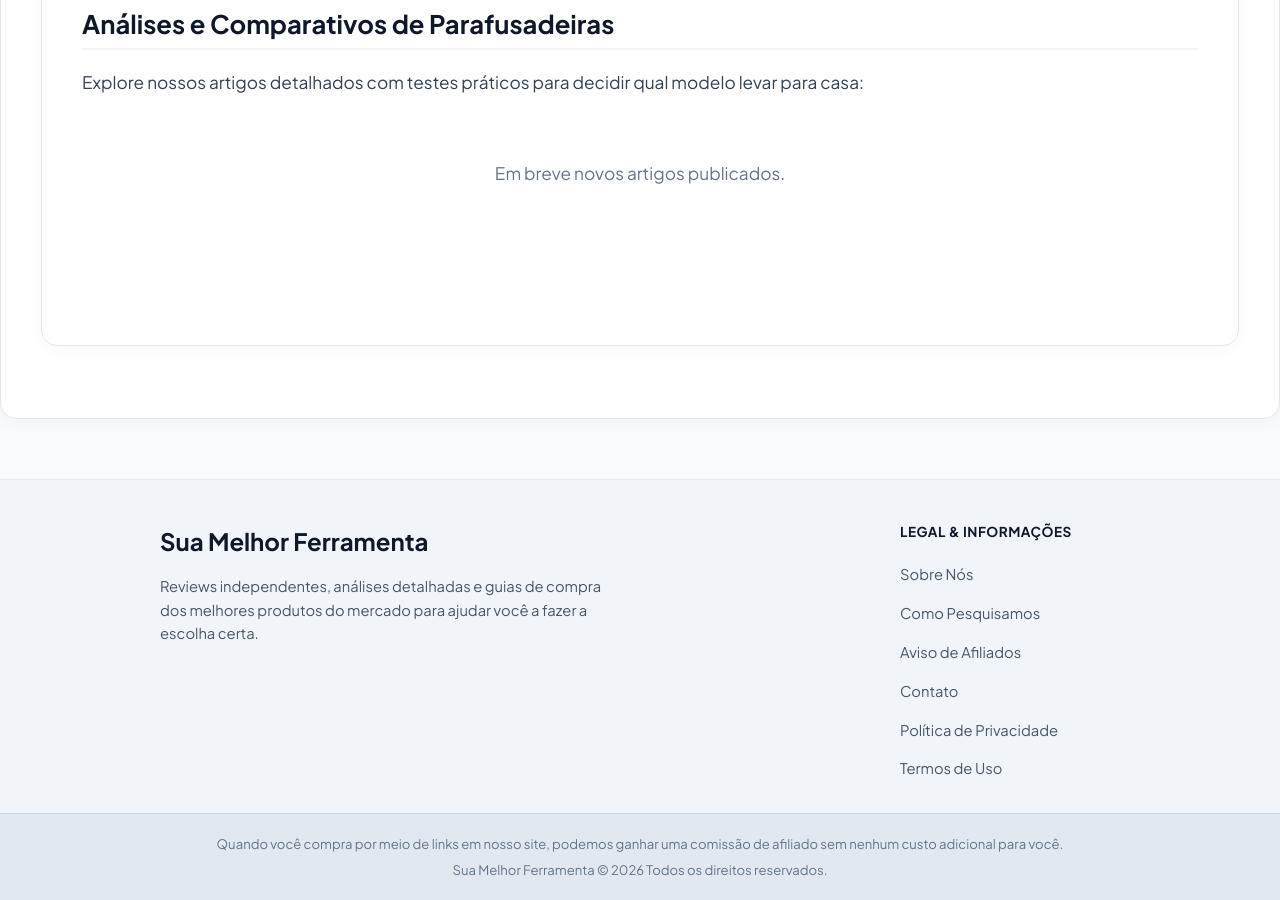
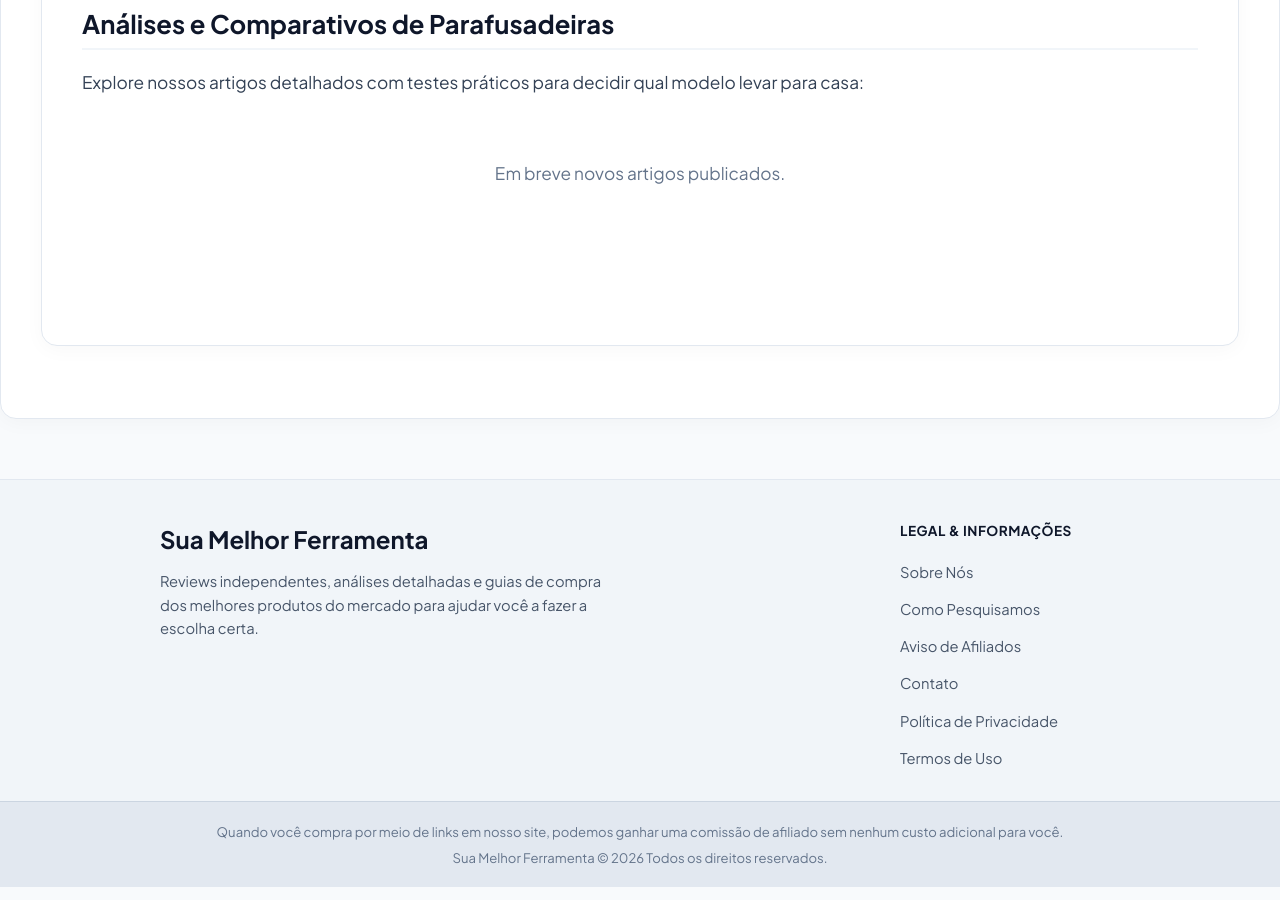
Before and after one commit to membroequipe/SiteReview, a Jekyll site: the page built from parafusadeiras.md, in a window 1280 px wide and 900 px high, scrolled down 378 px. Built offline with Jekyll 4.4.1, drawn with Linux system fonts in a browser that asks for light colours.

Commit message:
Update style.css

```diff
--- a/assets/css/style.css
+++ b/assets/css/style.css
@@ -37,7 +37,8 @@
     font-family: 'Plus Jakarta Sans', 'Open Sans', -apple-system, BlinkMacSystemFont, "Segoe UI", Roboto, sans-serif;
     background-color: var(--bg-color);
     color: var(--text-main);
-    line-height: 1.8;
+    font-size: 17px;         /* <--- Tamanho base levemente mais confortável e moderno */
+    line-height: 1.6;        /* <--- Altura de linha otimizada para leitura prolongada */
     -webkit-font-smoothing: antialiased;
 }
 
```
